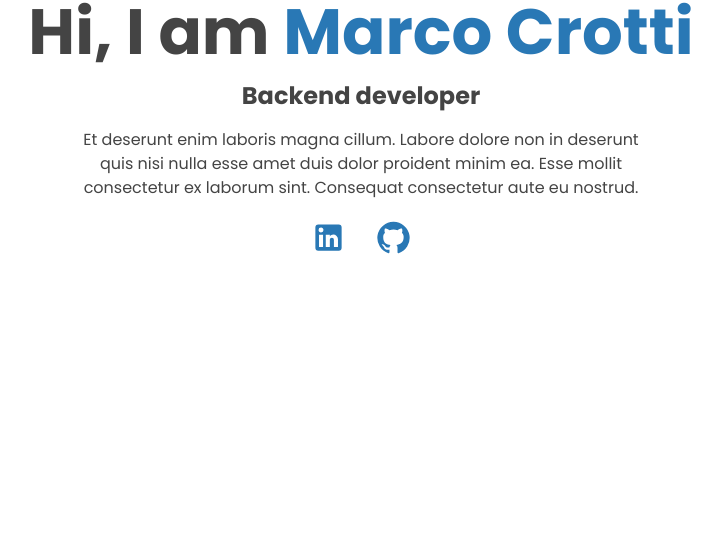
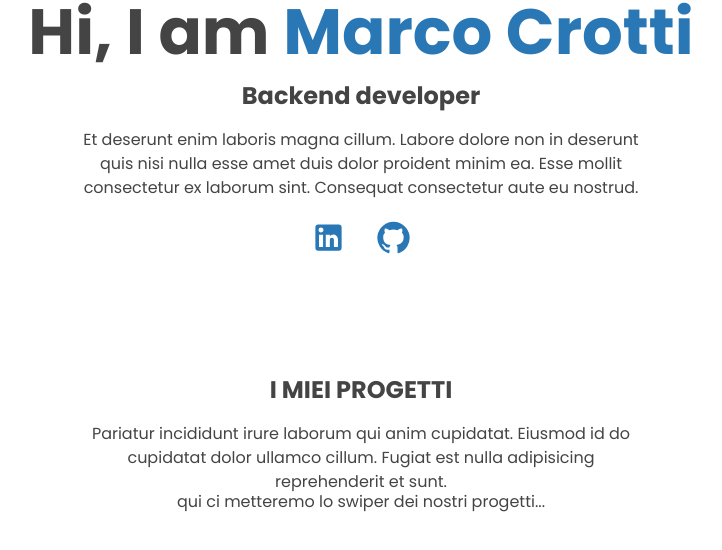
Before and after one commit to dmaggiore-sorint/ribes-portfolio, a React (Create React App) app: page / in a window 1280 px wide. Shown: the top 550 px of the page, without its empty margins (279-1001 px from the left). Built offline with nearby package versions, Linux system fonts and the light colour scheme.

Commit message:
Iniziato componente Project

```diff
--- a/src/App.js
+++ b/src/App.js
@@ -7,6 +7,7 @@ function App() {
   return (
     <div>
       <About />
+      <Projects />
     </div>
   );
 }
--- a/src/components/Projects.js
+++ b/src/components/Projects.js
@@ -1,6 +1,12 @@
+import { projects } from "../portfolio";
+
 
 function Projects() {
-  return <div>Projects - I progetti di </div>;
+  return <section id="projects" className="projects">
+    <h3 className="projects__title">{projects.title}</h3>
+    <p className="projects__description">{projects.description}</p>
+    <div>qui ci metteremo lo swiper dei nostri progetti...</div>
+  </section>;
 }
 
 export default Projects;
--- a/src/index.css
+++ b/src/index.css
@@ -55,6 +55,17 @@ h3 {
   margin-right: 0;
 }
 
+
+.projects {
+  text-align: center;
+}
+.projects__description {
+  max-width: 50%;
+  margin: 20px auto 0;
+  line-height: 1.5;
+}
+
+
 @media all and (max-width: 980px) {
   .about__description {
     max-width: 65%;
--- a/src/portfolio.js
+++ b/src/portfolio.js
@@ -7,3 +7,8 @@ export const about = {
         github: "https://github.com/",
     }
 }
+
+export const projects = {
+    title: "I MIEI PROGETTI",
+    description: "Pariatur incididunt irure laborum qui anim cupidatat. Eiusmod id do cupidatat dolor ullamco cillum. Fugiat est nulla adipisicing reprehenderit et sunt."
+}
```
